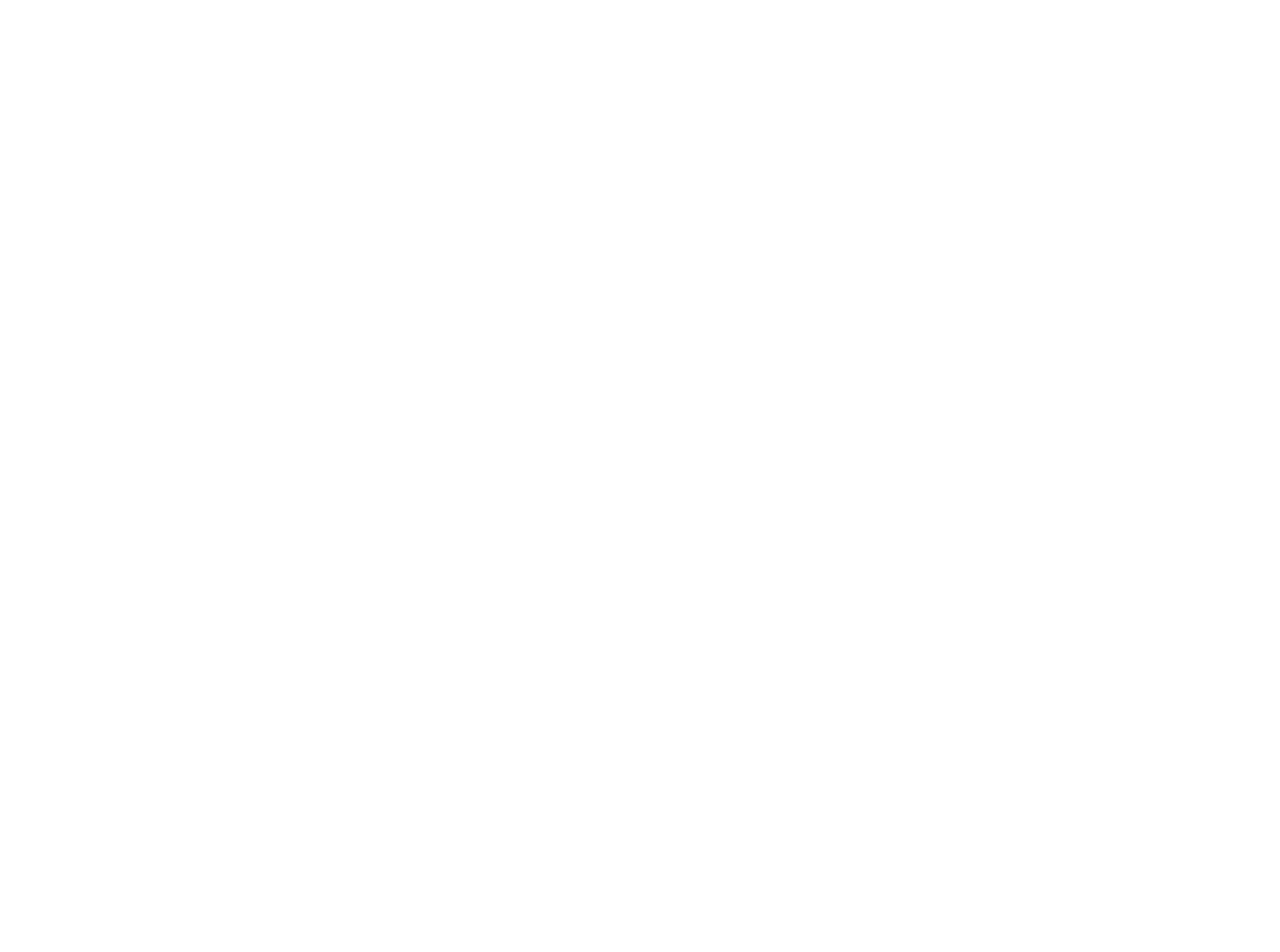
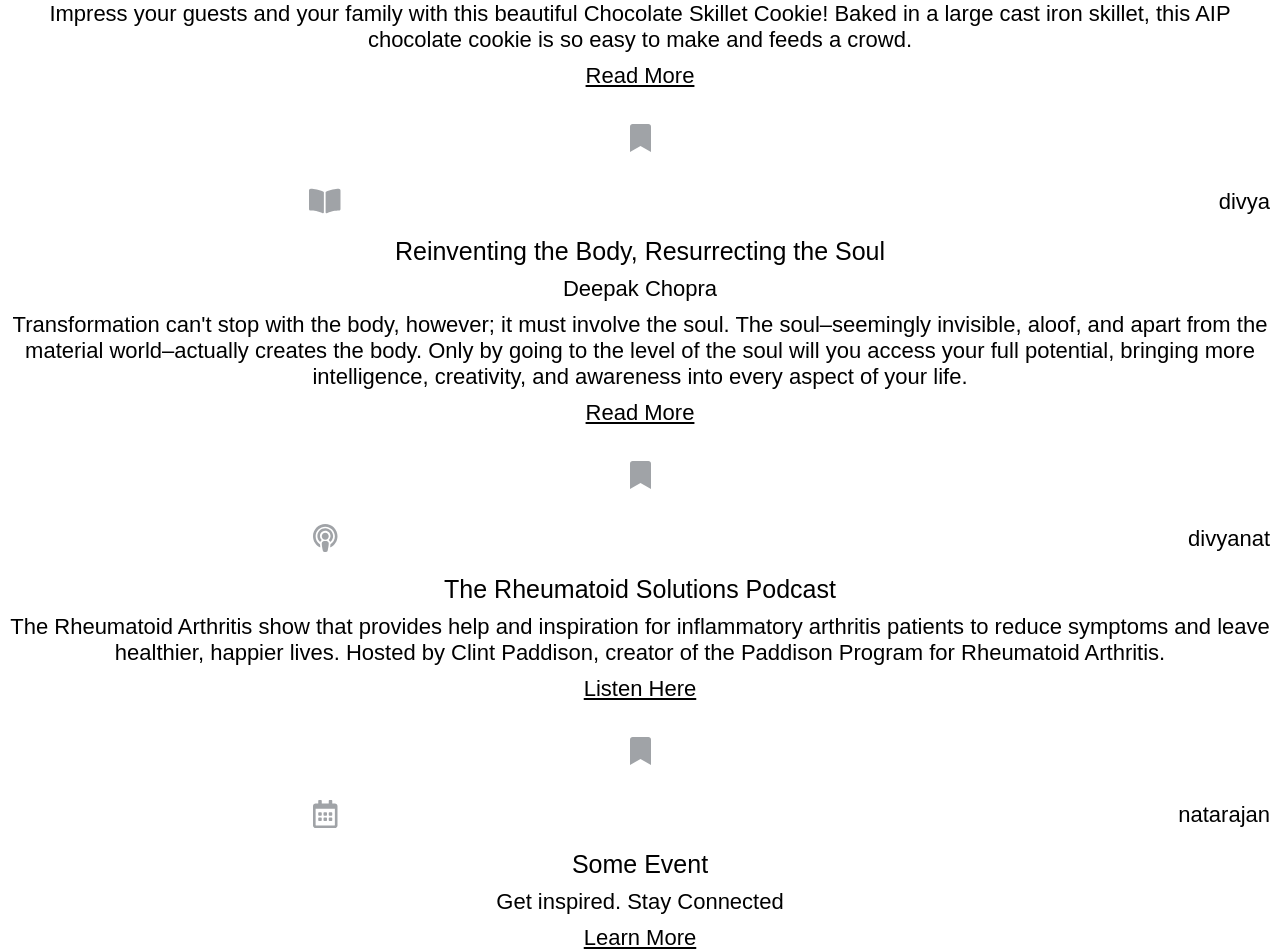
Before and after one commit to divyanat2009/aip, a React (Create React App) app: page /bookmarks in a window 1280 px wide. Shown: the part 1020-1972 px from the top of the page. Before the commit the page ends 800 px from the top, so only its background shows below. Built offline with nearby package versions, Linux system fonts and the light colour scheme.

Commit message:
added component to filter by type and user

```diff
--- a/src/App.js
+++ b/src/App.js
@@ -5,20 +5,48 @@ import Dashboard from './Components/Dashboard';
 import LearnMore from './Components/LearnMore';
 import UserSignUp from './Components/UserSignUp';
 import NewPost from './Components/NewPost';
+import BookmarkPage from './Components/BookmarkPage';
 import MyAccount from './Components/MyAccount';
+import Context from './Context';
 import './_styles/App.css';
+import data from './data';
 
 class App extends Component{
+  constructor(props){
+    super(props);
+    this.state={
+      currentUserInfo:data.users[0],
+      posts:data.posts,
+      bookmarks:data.bookmarks,
+      users:data.users,
+      displayType:'all',
+      currentDisplay:{
+        dashboard:{current_user:'default', current_post_type:'all'},
+        bookmark_display:{current_user:'default', current_post_type:'all'}
+      }
+    }//end of state
 
-  render(){
-    return(
+  }
+  render () {
+    const contextValue={
+      currentUserInfo:this.state.currentUserInfo,
+      posts:this.state.posts,
+      bookmarks:this.state.bookmarks,
+      users:this.state.users,
+      displayType:this.state.displayType,
+      currentDisplay:this.state.currentDisplay
+    }
+    return (
       <div className="App">
-        <Route exact path='/' component= {Home}/>
-        <Route exact path='/' component= {Dashboard}/>
-        <Route exact path='/' component= {UserSignUp}/>
-        <Route exact path='/' component= {NewPost}/>
-        <Route exact path='/' component= {MyAccount}/>
-        <Route exact path='/' component= {LearnMore}/>
+        <Context.Provider value={contextValue}>
+          <Route exact path="/" component={Home}/>
+          <Route exact path="/dashboard" component={Dashboard}/>
+          <Route exact path="/bookmarks" component={BookmarkPage}/>
+          <Route exact path="/user-signup" component={UserSignUp}/>
+          <Route exact path="/new-post" component={NewPost}/>
+          <Route exact path="/my-account" component={MyAccount}/>
+          <Route exact path="/learn-more" component={LearnMore}/>
+        </Context.Provider>
       </div>
     );
   }
--- /dev/null
+++ b/src/Components/BookmarkPage.js
@@ -0,0 +1,33 @@
+import React, { Component } from 'react';
+import Nav from './Nav.js';
+import ButtonRow from './BottonRow';
+import ResultList from './ResultList';
+import FilterButtons from './FilterButtons';
+import SearchRow from './SearchRow';
+import Context from '../Context';
+
+
+
+class BookmarkPage extends Component{
+    static contextType = Context;
+    render(){
+      return(
+        <div>
+           <header>
+           <Nav pageType={'interior'}/>
+           </header>
+           <main>
+             <FilterButtons/>
+             <SearchRow/>
+             <ResultList/>
+            </main>
+            <footer>
+              <ButtonRow
+                links ={[{'/dashboard':'Home'},{'/dashboard':'My Posts'},{'/new-post':'New Post'},{'/my-account':'My Account'},{'/bookmarks':'My Bookmarks'}]}/>
+            </footer>
+        </div>
+        )
+    }
+}
+
+export default BookmarkPage;
--- a/src/Components/BottonRow.js
+++ b/src/Components/BottonRow.js
@@ -1,5 +1,6 @@
 import React, {Component} from 'react';
 import {Link} from 'react-router-dom';
+import '../_styles/filter.css';
 
 class ButtonRow extends Component{
     static defaultProps= {
@@ -7,11 +8,11 @@ class ButtonRow extends Component{
        link1_label:'',
        link2:'',
        link2_label:'',
+       link3:'',
        link3_label:'',
        link4_label:'',
+       link4:'',
        link5_label:'',
-       link3:'',
-       link4:'',
        link5:''
     };
 
--- a/src/Components/Dashboard.js
+++ b/src/Components/Dashboard.js
@@ -4,8 +4,10 @@ import ButtonRow from './BottonRow';
 import ResultList from './ResultList';
 import FilterButtons from './FilterButtons';
 import SearchRow from './SearchRow';
+import Context from '../Context';
 
 class Dashboard extends Component{
+    static contextType = Context;
     render(){
       return(
         <div>
@@ -13,14 +15,12 @@ class Dashboard extends Component{
             <Nav pageType={'interior'}/>
           </header>
           <main>
-
             <FilterButtons/>
             <SearchRow/>
             <ResultList/>
-
           </main>
           <footer>
-                    <ButtonRow links={[{'/dashboard':'Home'}, {'/dashboard':'My Posts'}, {'/new-post': 'New Post'}, {'/my-account':'My Account'}]}/>
+            <ButtonRow links={[{'/dashboard':'Home'}, {'/dashboard':'My Posts'}, {'/new-post': 'New Post'}, {'/my-account':'My Account'}, {'/bookmarks':'My Bookmarks'}]}/>
           </footer>
         </div>
       )
--- a/src/Components/NewPost.js
+++ b/src/Components/NewPost.js
@@ -45,7 +45,7 @@ class NewPost extends Component{
                         </div>
                         <div className="form-field-group field-img">
                             <label htmlFor="post-image">Upload Screenshot</label>
-                            <input type="image" name="post-image" id="post-image" alt="picture"/>
+                            <input type="image" name="post-image" id="post-image" alt="user-uploaded-image"/>
                         </div>
                         </div>
 
--- a/src/Components/ResultList.js
+++ b/src/Components/ResultList.js
@@ -1,16 +1,26 @@
 import React, { Component } from 'react';
-import data from '../data.js';
 import SinglePost from './SinglePost.js';
+import {FilterPosts} from '../Functions/FilterResults';
+import Context from '../Context';
 
 
 class ResultList extends Component{
+  static contextType= Context;
     render(){
-        let results = data.posts;
-        console.log(results);
+      let posts=this.context.posts;
+      console.log(posts);
+      let users=this.context.users;
+      let currentDisplay= this.context.currentDisplay;
+      let currentUserId = this.context.currentUserInfo.user_id;
+
+      let displayType = this.context.displayType;
+      let filteredResults = FilterPosts(posts, currentUserId, users, displayType, currentDisplay);
+      console.log(filteredResults);
+
     return(
       <section className="results-list">
       <ul className="result-list">
-                {results.map((post, i) => <SinglePost key={i}{...post}/>)}
+        {filteredResults.map((post, i) => <SinglePost key={i}{...post}/>)}
       </ul>
       </section>
     )
--- a/src/Components/SearchRow.js
+++ b/src/Components/SearchRow.js
@@ -5,11 +5,11 @@ class SearchRow extends Component{
         return(
             <section className="search-row">
                 <form className="fsearch-form">
-                    <div>
+                    {/*<div>
                         <label htmlFor="search_tags">Search by tags</label>
                         <input id="search_tags" name="search_tags" type="text"
                         />
-                    </div>
+                    </div>  */}
                     <div>
                          <label htmlFor="search_username">Search by username</label>
                         <input id="search_username" name="search_username" type="text"
--- a/src/Components/SinglePost.js
+++ b/src/Components/SinglePost.js
@@ -8,7 +8,7 @@ import { faBookmark, faPodcast, faBookOpen, faSeedling } from '@fortawesome/free
 class SinglePost extends Component{
     render(){
 
-        const{ username, type, title, recipe ,description, author, link} = this.props;
+        const{ username, type, title, by, link, content} = this.props;
         let listItem ='';
         if(type==='recipe'){
             listItem = (<li className="single-post-recipe-post" key={this.props.post_id}>
@@ -16,8 +16,8 @@ class SinglePost extends Component{
                     <span className="post-span post-icon"><FontAwesomeIcon icon={faSeedling} /></span>
                     <span className="post-span post-username">{username}</span>
                     <span className="post-span post-title">{title}</span>
-                    <span className="post-span post-recipe">{recipe}</span>
-                    <span className="post-span post-link"><a href={link}>Link</a></span>
+                    <span className="post-span post-description">{content}</span>
+                    <span className="post-span post-link"><a href={link}>Read More</a></span>
                 </div>
                 <div className="post-icons-buttons">
                   <span className="post-span post-icon"><FontAwesomeIcon icon={faBookmark} /></span>
@@ -31,8 +31,8 @@ class SinglePost extends Component{
                  <span className="post-span post-icon"><FontAwesomeIcon icon={faPodcast} /></span>
                     <span className="post-span post-username">{username}</span>
                     <span className="post-span post-title">{title}</span>
-                    <span className="post-span post-description">{description}</span>
-                    <span className="post-span post-link"><a href={link}>Link to listen</a></span>
+                    <span className="post-span post-description">{content}</span>
+                    <span className="post-span post-link"><a href={link}>Listen Here</a></span>
                 </div>
                 <div className="post-icons-buttons">
 
@@ -46,8 +46,8 @@ class SinglePost extends Component{
                      <span className="post-span post-icon"><FontAwesomeIcon icon={faCalendarAlt} /></span>
                     <span className="post-span post-username">{username}</span>
                     <span className="post-span post-title">{title}</span>
-                    <span className="post-span post-description">{description}</span>
-                    <span className="post-span post-link"><a href={link}>Link to learn more</a></span>
+                    <span className="post-span post-description">{content}</span>
+                    <span className="post-span post-link"><a href={link}>Learn More</a></span>
                 </div>
                 <div className="post-icons-buttons">
 
@@ -61,8 +61,9 @@ class SinglePost extends Component{
                     <span className="post-span post-icon"><FontAwesomeIcon icon={faBookOpen} /></span>
                     <span className="post-span post-username">{username}</span>
                     <span className="post-span post-title">{title}</span>
-                    <span className="post-span post-author">{author}</span>
-                    <span className="post-span post-description">{description}</span>
+                    <span className="post-span post-author">{by}</span>
+                    <span className="post-span post-description">{content}</span>
+                    <span className="post-span post-link"><a href={link}>Read More</a></span>
                 </div>
                 <div className="post-icons-buttons">
 
--- a/src/Context.js
+++ b/src/Context.js
@@ -13,6 +13,24 @@ const Context = React.createContext({
       "date_created":"December 30th 2020",
       }
     ],
+    bookmarks:[{
+      "bookmark_id":1,
+      "user_id":1,
+      "post_id":1,
+      "content":'Awesome post.....'
+    },
+    {
+      "bookmark_id":2,
+      "user_id":1,
+      "post_id":2,
+      "content":'I really loved this post.....'
+    },
+    {
+      "bookmark_id":3,
+      "user_id":1,
+      "post_id":10,
+      "content":'Nice one.....'
+    },],
       post:[ {
         "post_id":"1",
         "user_id":"1",
@@ -46,9 +64,10 @@ const Context = React.createContext({
       addBookmark:()=>{},
       deletePost:()=>{},
       deleteBookmark:()=>{},
-      updateUser:()=>{},
-      addUser:()=>{},
-      deleteUser:()=>{},
+      updateUserAccount:()=>{},
+      addUserAccount:()=>{},
+      deleteUserAccount:()=>{},
+
 })
 
 export default Context;
--- /dev/null
+++ b/src/Functions/FilterResults.js
@@ -0,0 +1,17 @@
+export const FilterPosts = (posts, currentUserId, users, displayType, currentDisplay) =>{
+    //this is just for dashboard not bookmark page yet
+
+    let filteredPosts = [];
+    if(displayType==='user'){
+        filteredPosts = posts.filter(post=>post.user_id===currentUserId);
+      }
+      else if(displayType==='all'){
+        filteredPosts=posts;
+      }
+    //using buttons for filtering  by type of post (book, recipe, etc)
+    if(currentDisplay.dashboard.current_post_type!=='all'){
+      filteredPosts = filteredPosts.filter(post=>post.type===currentDisplay.dashboard.current_post_type)
+    }
+    //need to sort by date
+    return filteredPosts
+    }
--- a/src/data.js
+++ b/src/data.js
@@ -1,23 +1,74 @@
 module.exports = {
     users:[{
-      "user_id":"1",
+      "user_id":1,
       "username":"divya",
-      "bookmark_ids":[1,2,3],
+      "bookmark_ids":[1,2,10],
       "date_created":"December 29th 2020",
     },{
-      "user_id":"2",
+      "user_id":2,
       "username":"natarajan",
-      "bookmark_ids":[5,4,6],
+      "bookmark_ids":[5,4,7],
       "date_created":"December 30th 2020",
     },{
-      "user_id":"3",
+      "user_id":3,
       "username":"divyanat",
-      "bookmark_ids":[2,6,3],
+      "bookmark_ids":[8,9],
       "date_created":"December 29th 2020",
       }],
+
+    bookmarks:[{
+        "bookmark_id":1,
+        "user_id":1,
+        "post_id":1,
+        "content":'I really loved this post.....'
+     },
+     {
+        "bookmark_id":2,
+        "user_id":1,
+        "post_id":2,
+        "content":'I really loved this post.....'
+     },
+     {
+        "bookmark_id":3,
+        "user_id":1,
+        "post_id":10,
+        "content":'I really loved this post.....'
+     },
+     {
+        "bookmark_id":4,
+        "user_id":2,
+        "post_id":5,
+        "content":'I really loved this post.....'
+     },
+     {
+        "bookmark_id":5,
+        "user_id":2,
+        "post_id":4,
+        "content":'I really loved this post.....'
+     },
+     {
+        "bookmark_id":6,
+        "user_id":2,
+        "post_id":7,
+        "content":'I really loved this post.....'
+     },
+     {
+        "bookmark_id":7,
+        "user_id":3,
+        "post_id":8,
+        "content":'I really loved this post.....'
+     },
+     {
+        "bookmark_id":8,
+        "user_id":3,
+        "post_id":9,
+        "content":'I really loved this post.....'
+     },
+     ],
+
     posts:[ {
-      "post_id":"1",
-      "user_id":"1",
+      "post_id":1,
+      "user_id":1,
       "username":"divya",
       "title":"Cheesy Cauliflower Bake",
       "content":"If you’re looking for the ultimate comfort food side dish, look no further than this dairy-free ‘Cheesy’ Cauliflower Bake.",
@@ -27,8 +78,8 @@ module.exports = {
       "event_dates":"",
       "date_created":"December 29th 2020"
      },{
-      "post_id":"9",
-      "user_id":"3",
+      "post_id":9,
+      "user_id":3,
       "username":"divyanat",
       "title":"Gluten free garlic rosemary crackers",
       "content":"Make a batch of these Gluten-Free Garlic Rosemary Crackers and serve with your favorite dips or as part of a charcuterie board! These crackers are gluten-free AND grain-free because they’re made with cassava flour and almond flour.",
@@ -38,8 +89,8 @@ module.exports = {
       "event_dates":"",
       "date_created":"December 27th 2020"
    },{
-      "post_id":"7",
-      "user_id":"1",
+      "post_id":7,
+      "user_id":1,
       "username":"divya",
       "title":"Chocolate Skillet Cookie",
       "content":"Impress your guests and your family with this beautiful Chocolate Skillet Cookie! Baked in a large cast iron skillet, this AIP chocolate cookie is so easy to make and feeds a crowd.",
@@ -49,8 +100,8 @@ module.exports = {
       "event_dates":"",
       "date_created":"December 27th 2020"
    },{
-      "post_id":"2",
-      "user_id":"1",
+      "post_id":2,
+      "user_id":1,
       "username":"divya",
       "title":"Reinventing the Body, Resurrecting the Soul",
       "by":"Deepak Chopra",
@@ -60,8 +111,8 @@ module.exports = {
       "event_dates":"",
       "date_created":"December 28th 2020"
    },{
-      "post_id":"2",
-      "user_id":"3",
+      "post_id":2,
+      "user_id":3,
       "username":"divyanat",
       "title":"The Rheumatoid Solutions Podcast",
       "content":"The Rheumatoid Arthritis show that provides help and inspiration for inflammatory arthritis patients to reduce symptoms and leave healthier, happier lives. Hosted by Clint Paddison, creator of the Paddison Program for Rheumatoid Arthritis.",
@@ -71,8 +122,8 @@ module.exports = {
       "event_dates":"",
       "date_created":"December 29th 2020"
   },{
-      "post_id":"3",
-      "user_id":"2",
+      "post_id":3,
+      "user_id":2,
       "username":"natarajan",
       "title":"Some Event",
       "content":"Get inspired. Stay Connected",
@@ -82,8 +133,8 @@ module.exports = {
       "event_dates":"January 28, 2021 - January 30, 2021",
       "date_created":"December 27th 2020"
   },{
-      "post_id":"4",
-      "user_id":"2",
+      "post_id":4,
+      "user_id":2,
       "username":"natarajan",
       "title":"The Autoimmune Solution",
       "by":"Amy Myers",
@@ -93,8 +144,8 @@ module.exports = {
       "event_dates":"",
       "date_created":"December 30th 2020"
   },{
-      "post_id":"5",
-      "user_id":"2",
+      "post_id":5,
+      "user_id":2,
       "username":"natarajan",
       "title":"Paleo Principles",
       "by":"Sarah Ballantyne",
```
Also changed, not shown: src/Components/UserSignUp.js (+4 -4 lines), 1 other file (tests, documents, lock files or other folders). Lines whose indentation alone changed are shown as unchanged.
